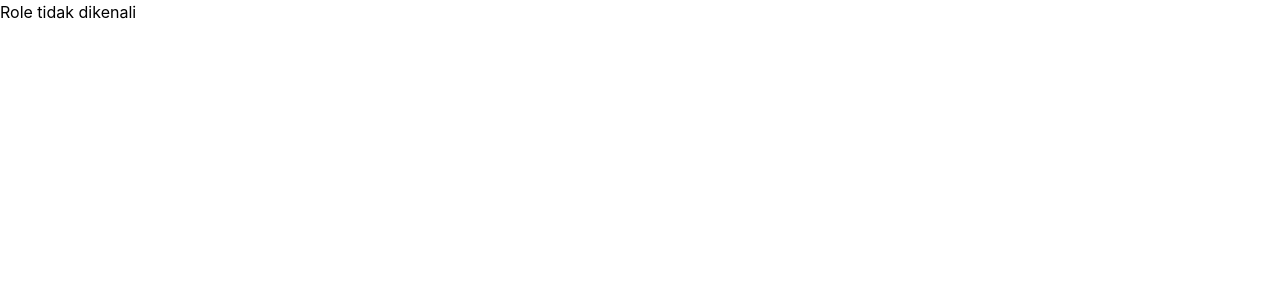
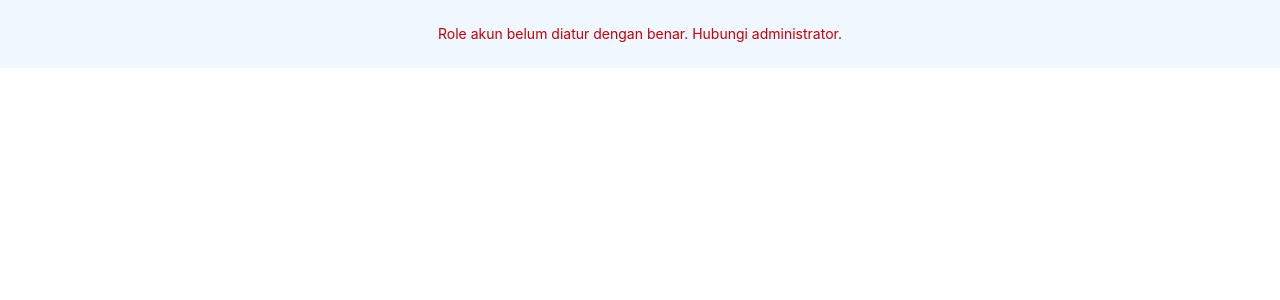
Before and after one commit to alfarioputra/Claim-MBG, a React (Vite) app: page /redirect in a window 1280 px wide. Shown: the top 300 px of the page. Built offline with nearby package versions, Linux system fonts and the light colour scheme; no server answers; sample sign-in values are in the browser's storage.

Commit message:
fix handle login errors and validate user roles

```diff
--- a/src/components/RoleRedirect.jsx
+++ b/src/components/RoleRedirect.jsx
@@ -4,7 +4,6 @@ import Loading from "./Loading";
 
 export default function RoleRedirect() {
     const { isLoaded, isSignedIn, user } = useUser()
-    const role = user.publicMetadata.role
 
     if (!isLoaded) {
         return <Loading />
@@ -14,6 +13,8 @@ export default function RoleRedirect() {
         return <Navigate to="/login" replace />
     }
 
+    const role = user?.publicMetadata?.role
+
     if (role === "admin") {
         return <Navigate to="/dashboard" replace />
     }
@@ -22,5 +23,9 @@ export default function RoleRedirect() {
         return <Navigate to="/form" replace />
     }
 
-    return <div>Role tidak dikenali</div>
+    return (
+        <div className="p-6 bg-[#F1F7FF] text-center text-sm text-red-700">
+            Role akun belum diatur dengan benar. Hubungi administrator.
+        </div>
+    )
 }
--- a/src/pages/Login.jsx
+++ b/src/pages/Login.jsx
@@ -29,6 +29,12 @@ export default function Login() {
             return
         }
 
+        if (!signIn) {
+            setError("Layanan login sedang dimuat. Coba lagi sebentar.")
+            return
+        }
+
+        try {
             const { error } = await signIn.password({
                 identifier: username,
                 password,
@@ -49,6 +55,11 @@ export default function Login() {
             }
 
             setError(`Login belum selesai: ${signIn.status}`)
+        } catch (error) {
+            setError(error.message || "Login gagal. Periksa koneksi lalu coba lagi.")
+        }
+
+
     }
 
     return (
```
Lines whose indentation alone changed are shown as unchanged.
